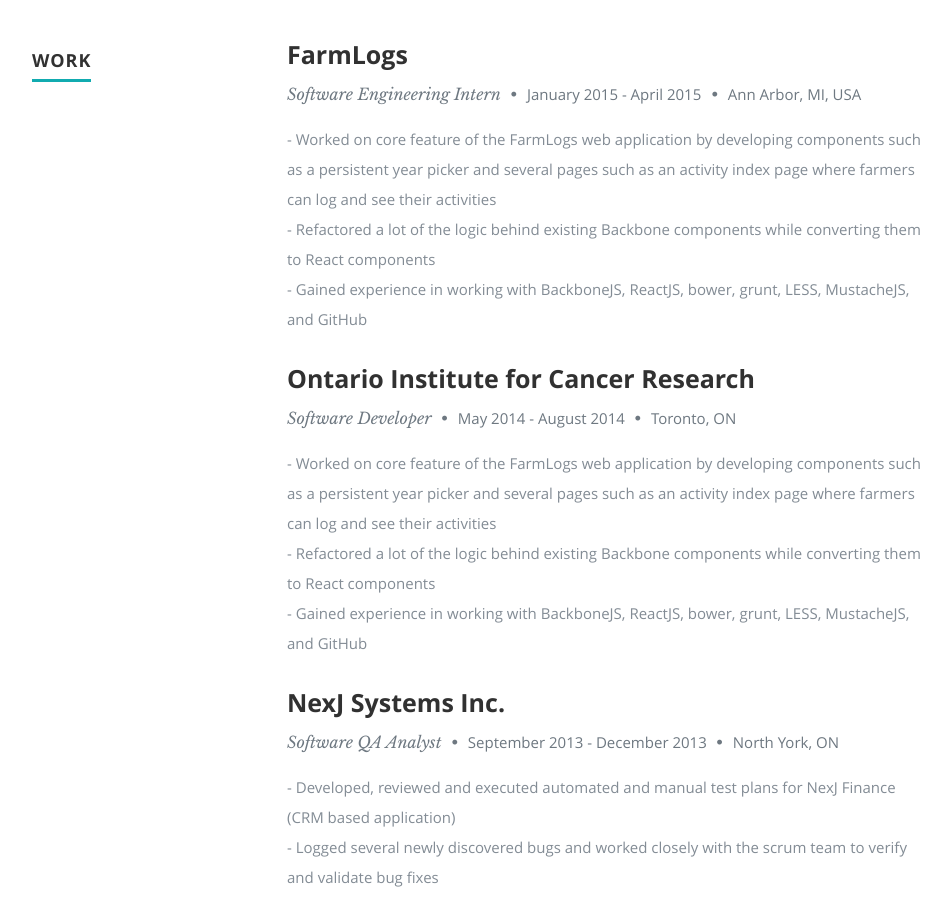
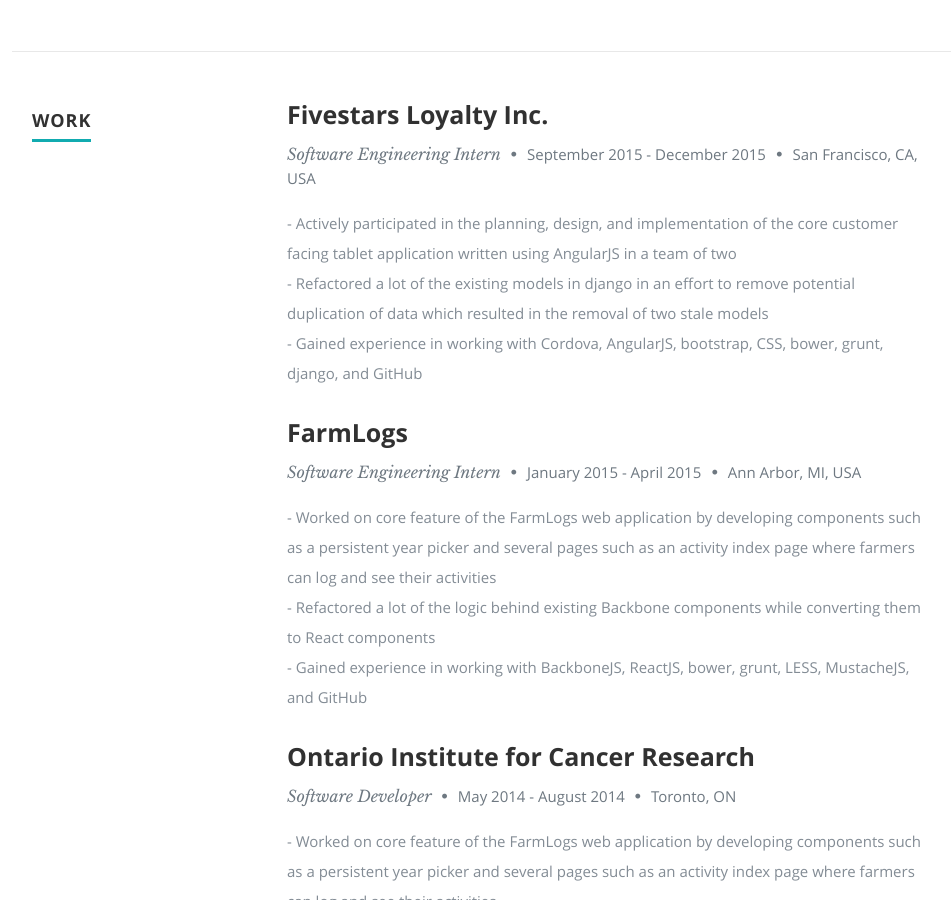
Before and after one commit to amishpatel1994/mygithubpage, a plain HTML site: page index.html in a window 1280 px wide. Shown: the part 2183-3083 px from the top of the page, without its empty margins (118-1069 px from the left). Drawn offline with nearby package versions, Linux system fonts and the light colour scheme.

Commit message:
update job section to include Fivestars

```diff
--- a/index.html
+++ b/index.html
@@ -161,7 +161,9 @@
 - Operating Systems (ECE 254)<br/>
 - Embedded Microprocessor Systems (ECE 224)<br/>
 - Digital Systems Engineering (ECE 327)<br/>
-- Compilers (ECE 380)
+- Compilers (ECE 380)<br/>
+- Database Management Systems (ECE 456)<br/>
+- Computer Networking (ECE 458)
                   </p>
 
                </div>
@@ -184,6 +186,25 @@
          </div>
 
          <div class="nine columns main-col">
+
+            <div class="row item">
+
+               <div class="twelve columns">
+
+                  <h3>Fivestars Loyalty Inc.</h3>
+                  <p class="info">Software Engineering Intern <span>&bull;</span> <em class="date">September 2015 - December 2015</em>
+                  <span>&bull;</span> <em class="date">San Francisco, CA, USA</em>
+                  </p>
+
+                  <p>
+                  - Actively participated in the planning, design, and implementation of the core customer facing tablet application written using AngularJS in a team of two<br/>
+- Refactored a lot of the existing models in django in an effort to remove potential duplication of data which resulted in the removal of two stale models<br/>
+- Gained experience in working with Cordova, AngularJS, bootstrap, CSS, bower, grunt, django, and GitHub
+                  </p>
+
+               </div>
+
+            </div> <!-- item end -->
 
             <div class="row item">
 
```
Lines whose indentation alone changed are shown as unchanged.
